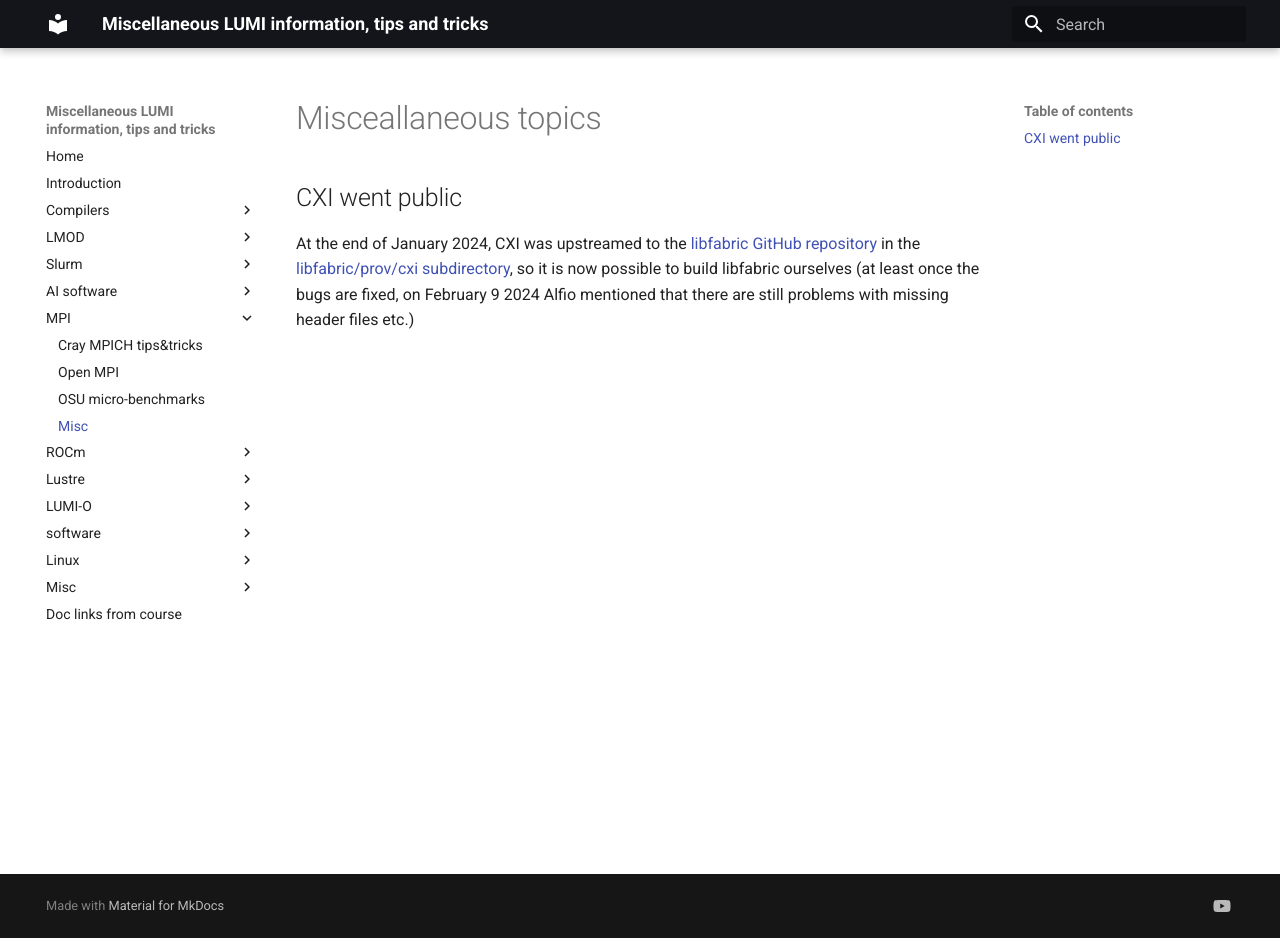
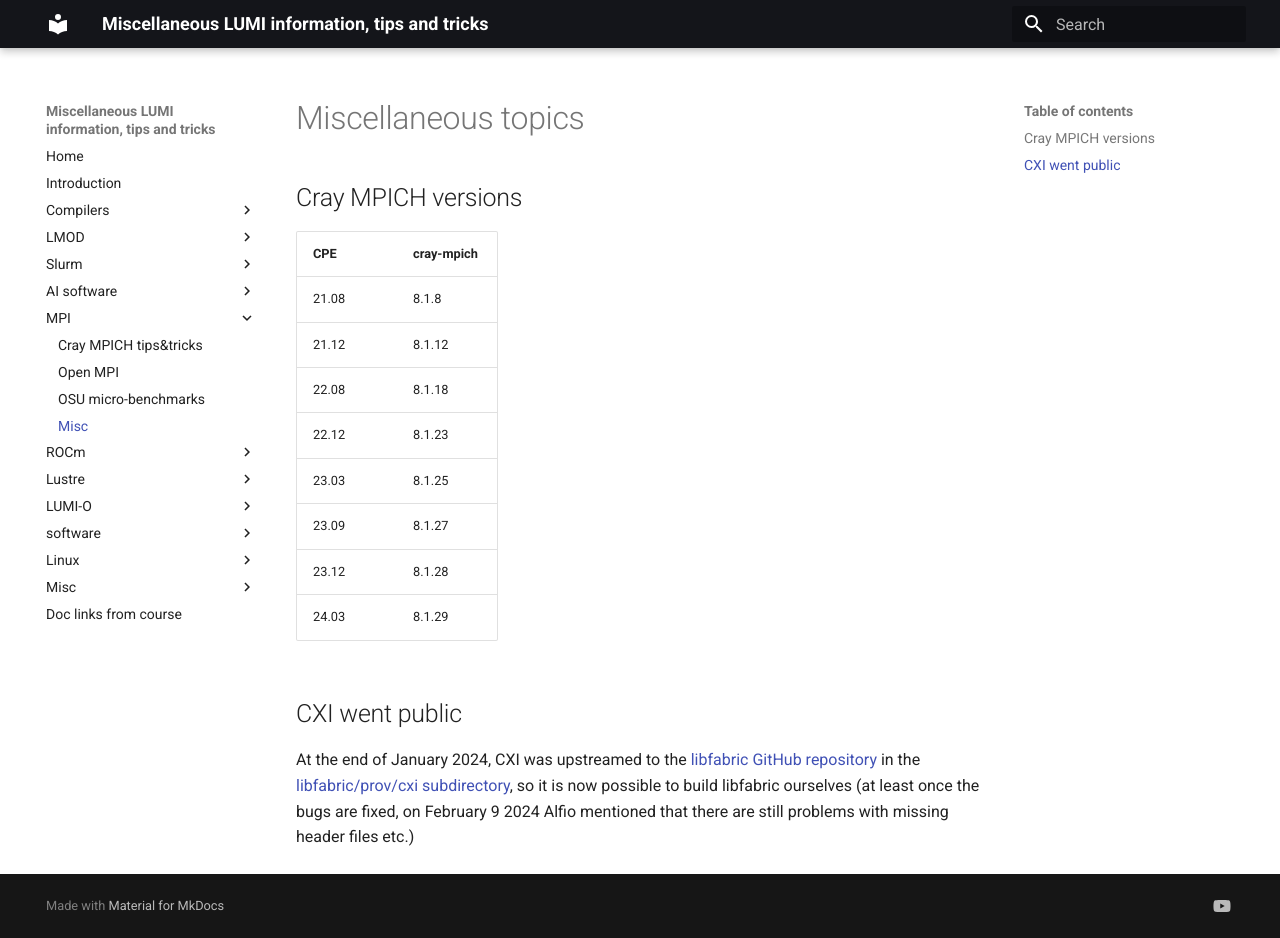
Before and after one commit to klust/LUMI-tips-and-tricks, an MkDocs documentation site: the page built from docs/05_MPI/05_99_misc.md, in a window 1280 px wide and 938 px high. Built offline with MkDocs 1.6.1 and Material for MkDocs 9.7.7, drawn with Linux system fonts in a browser that asks for light colours.

Commit message:
Adding version number for each CPE for compilers and MPICH.

```diff
--- a/docs/05_MPI/05_99_misc.md
+++ b/docs/05_MPI/05_99_misc.md
@@ -1,4 +1,18 @@
-# Misceallaneous topics
+# Miscellaneous topics
+
+## Cray MPICH versions
+
+| CPE   | cray-mpich |
+|:------|:-----------|
+| 21.08 | 8.1.8      |
+| 21.12 | 8.1.12     |
+| 22.08 | 8.1.18     |
+| 22.12 | 8.1.23     |
+| 23.03 | 8.1.25     |
+| 23.09 | 8.1.27     |
+| 23.12 | 8.1.28     |
+| 24.03 | 8.1.29     |
+
 
 ## CXI went public
 
```
Also changed, not shown: docs/01_Compilers/01_99_misc.md (+15 -0 lines).
